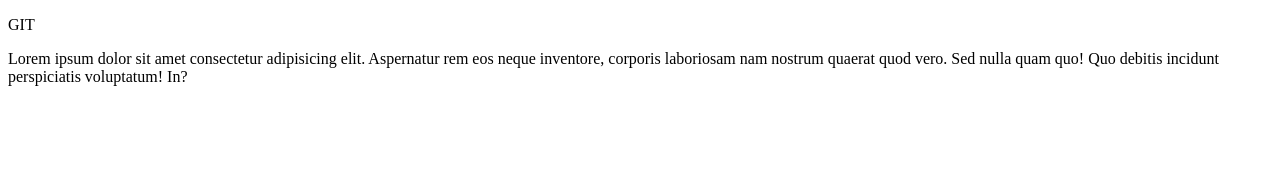
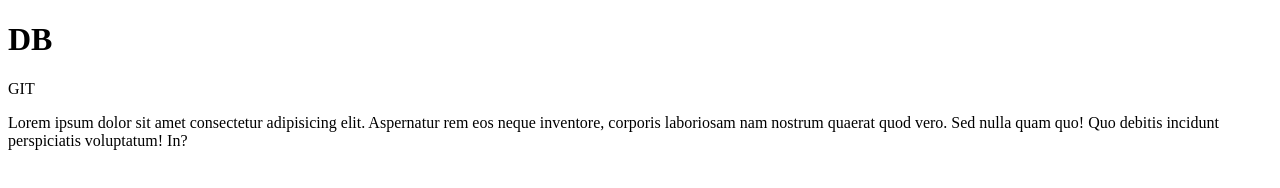
Before and after one commit to robotsdontsleep/test-git, a plain HTML site: page index.html in a window 1280 px wide. Drawn offline with Linux system fonts and the light colour scheme.

Commit message:
add delelop branch

```diff
--- a/index.html
+++ b/index.html
@@ -6,6 +6,7 @@
     <title>Document</title>
 </head>
 <body>
+    <h1>DB</h1>
     <p>GIT</p>
     <p>Lorem ipsum dolor sit amet consectetur adipisicing elit. Aspernatur rem eos neque inventore, corporis laboriosam nam nostrum quaerat quod vero. Sed nulla quam quo! Quo debitis incidunt perspiciatis voluptatum! In?</p>
 </body>
```
